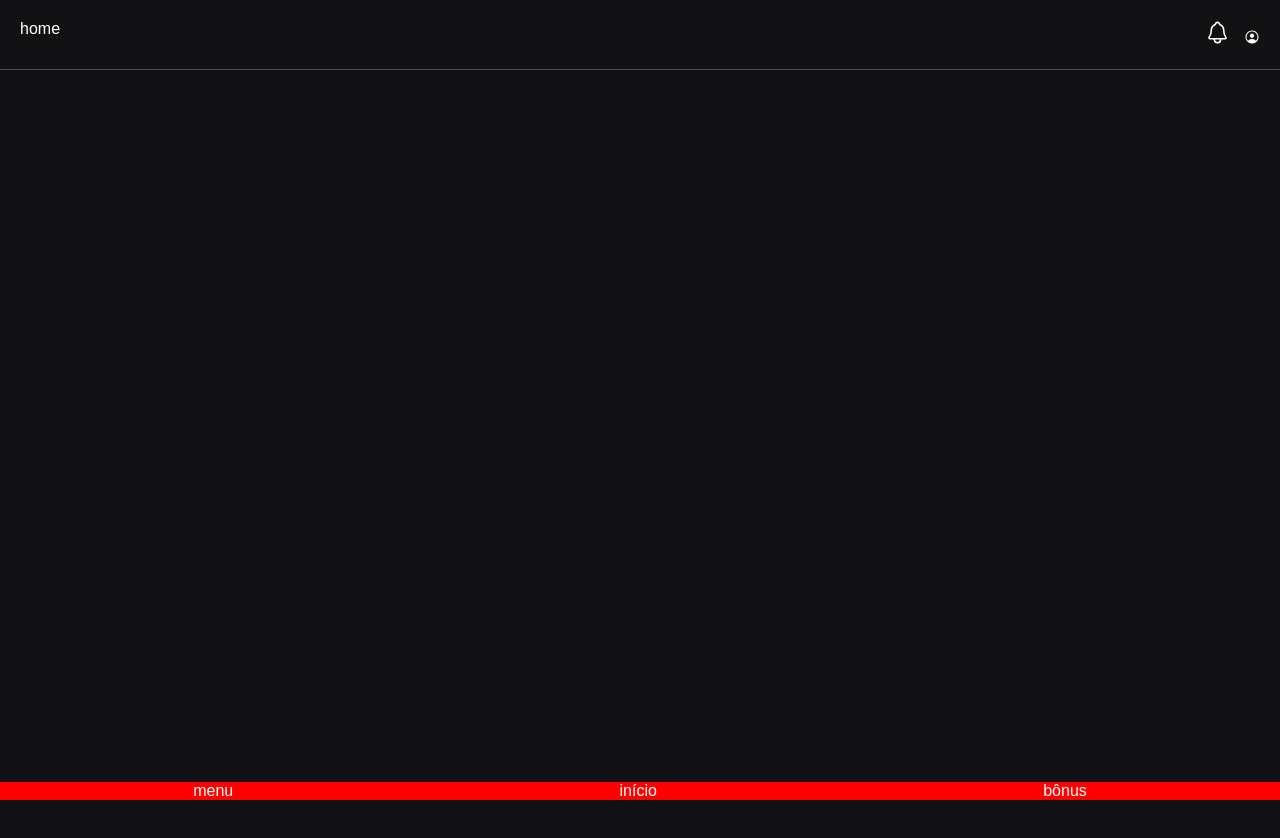
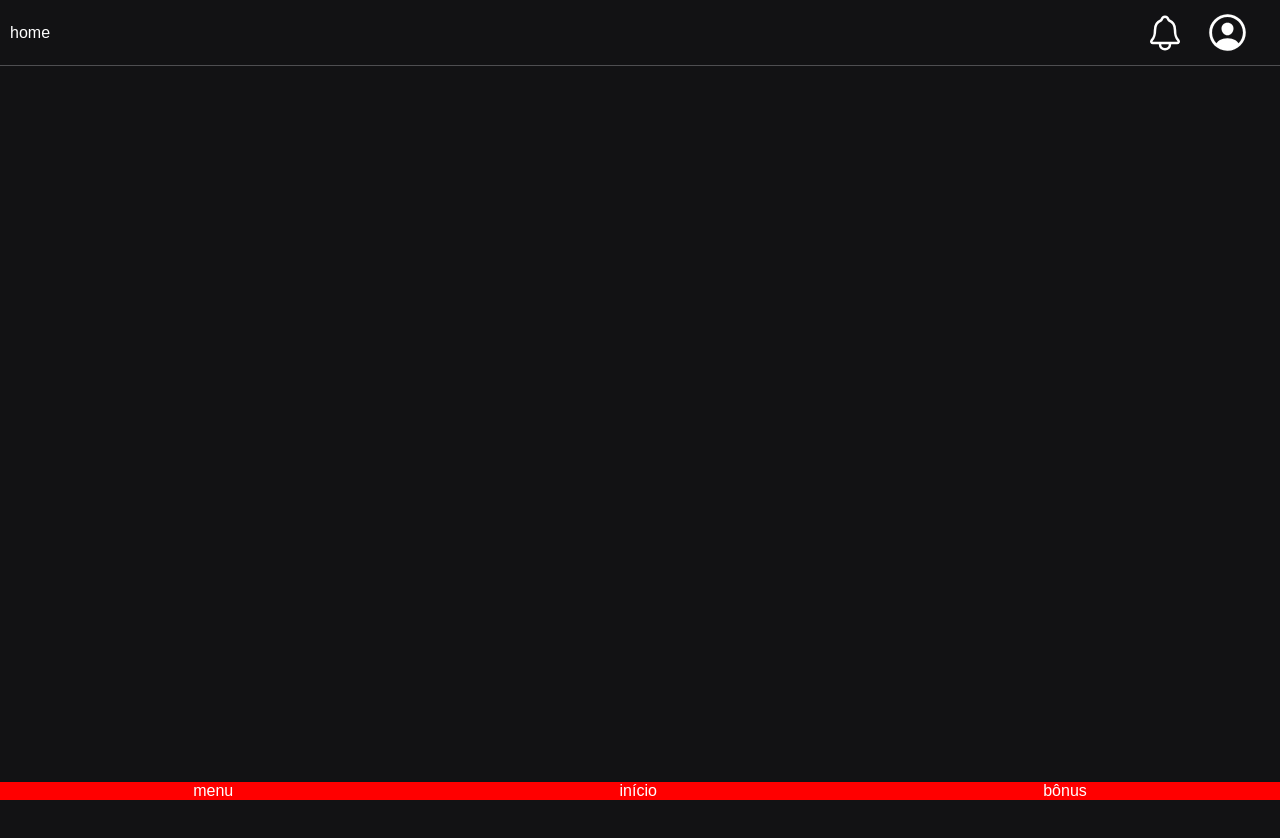
Before and after one commit to jeanramalho/email-game, a plain HTML site: page pages/games/games.html in a window 1280 px wide. Drawn offline with nearby package versions, Linux system fonts and the light colour scheme.

Commit message:
feat(games.css): Ajusta icones no header

```diff
--- a/pages/games/games.css
+++ b/pages/games/games.css
@@ -31,13 +31,29 @@ body {
     display: flex;
     flex-direction: row;
     justify-content: space-between;
-    padding: 20px;
+    align-items: center;
+    padding: 10px;
+}
+
+.icons-header {
+    display: flex;
+    flex-direction: row;
+    align-items: center;
+    justify-content: center;
 }
 
 .header-notification {
-    width: 25px;
-    height: 25px;
-    margin-right: 10px;
+    width: 40px;
+    height: 40px;
+    margin-right: 20px;
+    cursor: pointer;
+}
+
+.header-user {
+    width: 45px;
+    height: 45px;
+    margin-right: 20px;
+    cursor: pointer;
 }
 
 .games-content {
--- a/pages/games/games.html
+++ b/pages/games/games.html
@@ -21,7 +21,7 @@
             <p>home</p>
             <div class="icons-header">
                 <ion-icon name="notifications-outline" class="header-notification"></ion-icon>
-                <ion-icon name="person-circle-outline"></ion-icon>
+                <ion-icon name="person-circle-outline" class="header-user"></ion-icon>
             </div>
         </header>
 
```
